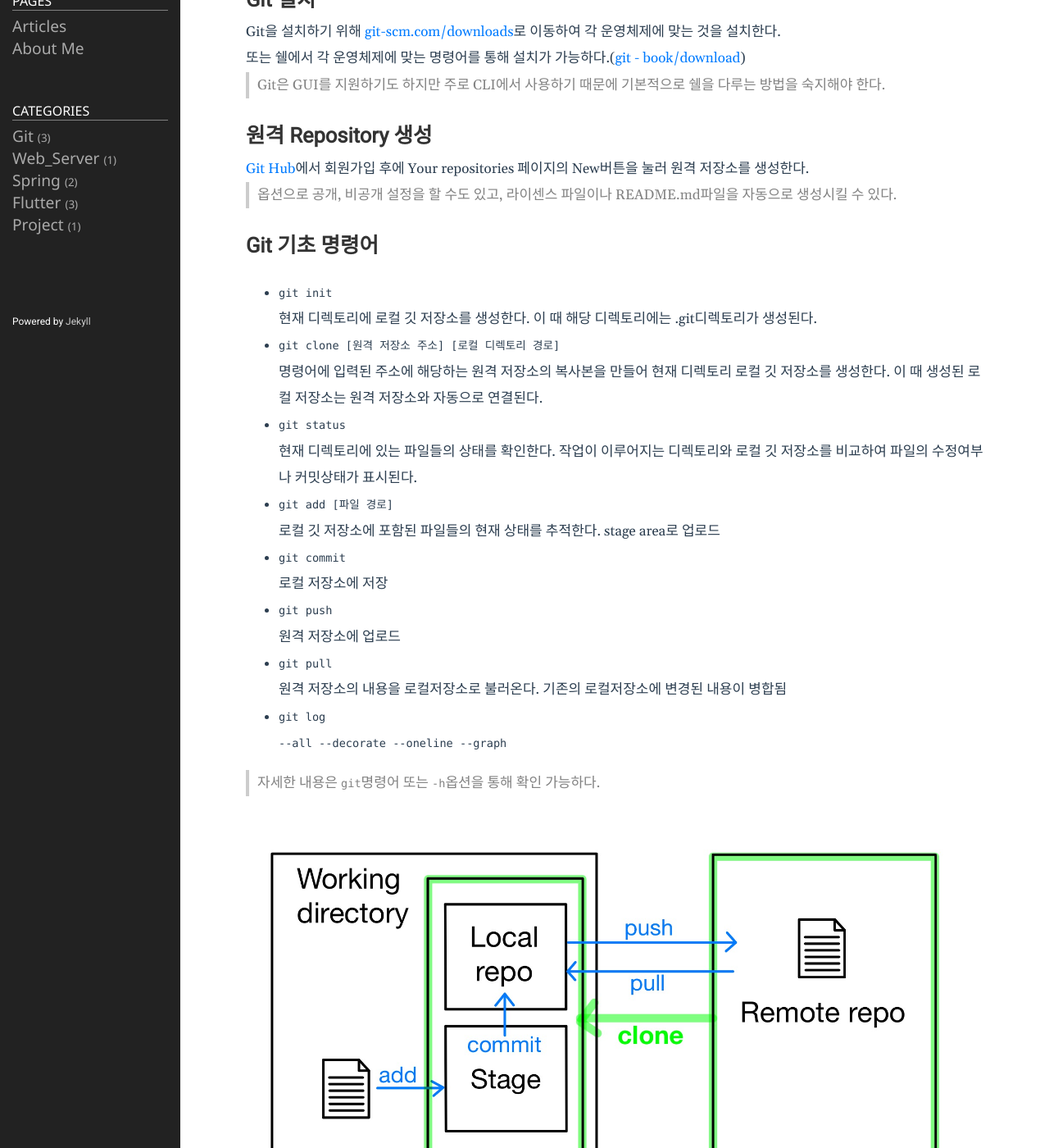
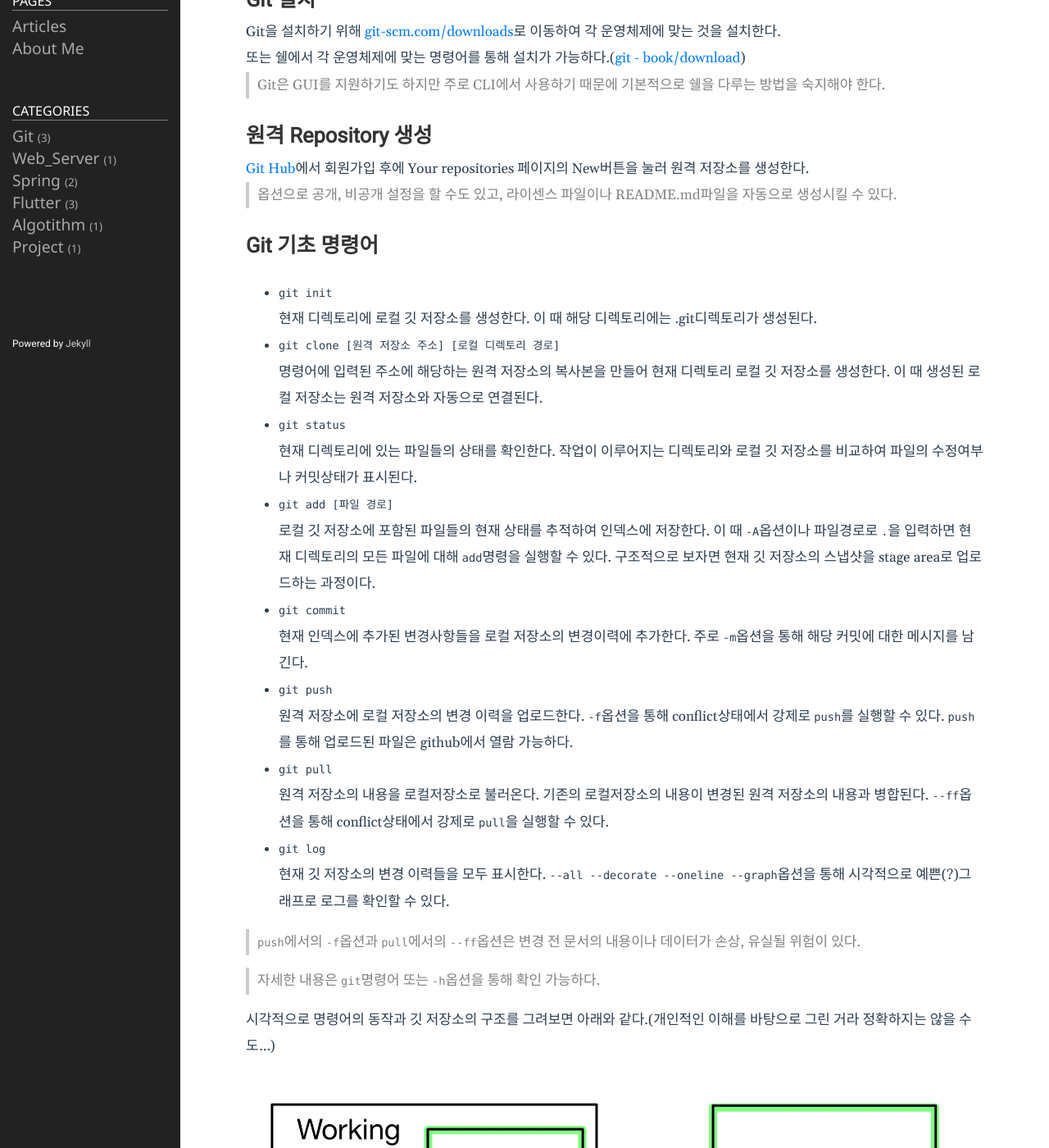
Before and after one commit to Kyoung-M1N/kyoung-M1N.github.io, a Jekyll site: the page built from _posts/2021-12-22-[Git]starting.md, in a window 1280 px wide and 1400 px high, scrolled down 197 px. Shown: the whole window at 82% size. Built offline with Jekyll 4.4.1, drawn with Linux system fonts in a browser that asks for light colours; some of the changed text lies outside the part shown.

Commit message:
포스트 수정

```diff
--- a/_posts/2021-12-22-[Git]starting.md
+++ b/_posts/2021-12-22-[Git]starting.md
@@ -38,38 +38,35 @@ Git을 설치하기 위해 [git-scm.com/downloads](https://git-scm.com/downloads
 
 - `git add [파일 경로] `
 
-  로컬 깃 저장소에 포함된 파일들의 현재 상태를 추적한다. stage area로 업로드
+  로컬 깃 저장소에 포함된 파일들의 현재 상태를 추적하여 인덱스에 저장한다. 이 때 `-A`옵션이나 파일경로로 `.`을 입력하면 현재 디렉토리의 모든 파일에 대해 `add`명령을 실행할 수 있다. 구조적으로 보자면 현재 깃 저장소의 스냅샷을 stage area로 업로드하는 과정이다.
 
 - `git commit`
 
-  로컬 저장소에 저장
+  현재 인덱스에 추가된 변경사항들을 로컬 저장소의 변경이력에 추가한다. 주로 `-m`옵션을 통해 해당 커밋에 대한 메시지를 남긴다.
 
 - `git push`
 
-  원격 저장소에 업로드
+  원격 저장소에 로컬 저장소의 변경 이력을 업로드한다.  `-f`옵션을 통해 conflict상태에서 강제로 `push`를 실행할 수 있다. `push`를 통해 업로드된 파일은 github에서 열람 가능하다.
+
+- `git pull`
+
+  원격 저장소의 내용을 로컬저장소로 불러온다. 기존의 로컬저장소의 내용이 변경된 원격 저장소의 내용과 병합된다. `--ff`옵션을 통해 conflict상태에서 강제로 `pull`을 실행할 수 있다.
+
+- `git log`
+
+  현재 깃 저장소의 변경 이력들을 모두 표시한다. `--all --decorate --oneline --graph`옵션을 통해 시각적으로 예쁜(?)그래프로 로그를 확인할 수 있다.
 
 
 
-- `git pull`
-
-  원격 저장소의 내용을 로컬저장소로 불러온다. 기존의 로컬저장소에 변경된 내용이 병합됨
-
-- `git log`
-
-  `--all --decorate --oneline --graph`
-
-
-
+>`push`에서의 `-f`옵션과 `pull`에서의 `--ff`옵션은 변경 전 문서의 내용이나 데이터가 손상, 유실될 위험이 있다.
 
 > 자세한 내용은 `git`명령어 또는 `-h`옵션을 통해 확인 가능하다.
 
 
 
+시각적으로 명령어의 동작과 깃 저장소의 구조를 그려보면 아래와 같다.(개인적인 이해를 바탕으로 그린 거라 정확하지는 않을 수도...)
+
 ![files](/public/img/git-structure.JPG)
-
-
-
-
 
 
 
```
Also changed, not shown: other parts of _posts/2021-12-22-[Git]starting.md (+1 -1 lines), _posts/2022-03-22-[algorithm].md (added, +26 -0 lines), _posts/2022-03-22-[project]kelly.md (+8 -2 lines).
